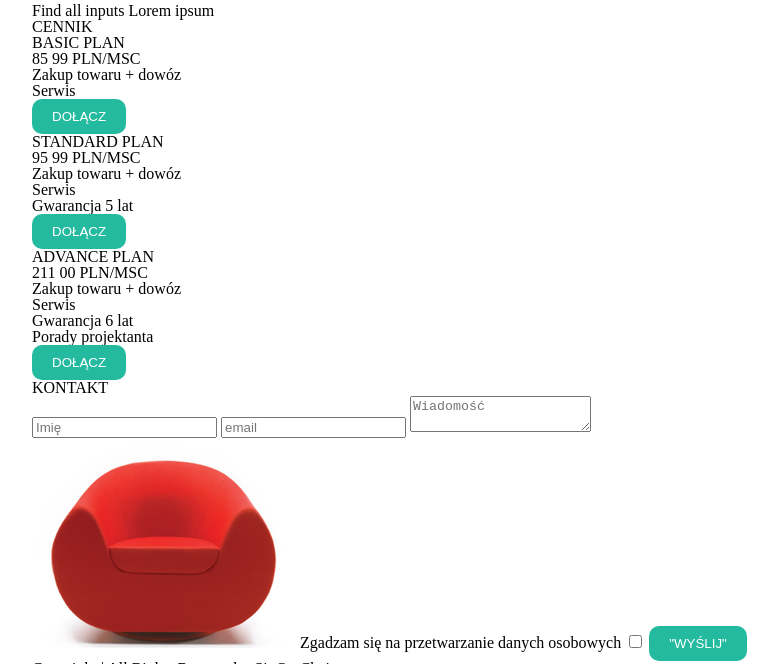
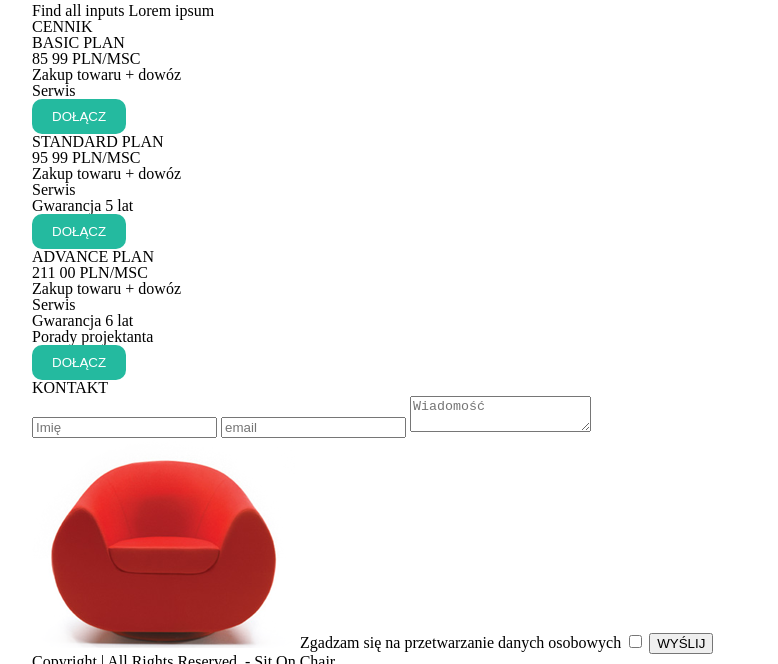
Before and after one commit to KonradKielpinski/Warsztaty-html, a plain HTML site: page index.html in a window 1280 px wide. Shown: the part 1074-1738 px from the top of the page, without its empty margins (83-861 px from the left). Drawn offline with Linux system fonts and the light colour scheme.

Commit message:
Update index.html

```diff
--- a/index.html
+++ b/index.html
@@ -8,13 +8,11 @@
 	</head>
 <body>
 	<header>
-    <div class="container">
 		<h1>
 			sit
 			<span>on</span>
 			chair
 		</h1>
-    </div>
 		<nav>
 			<ul>
 				<li>o firmie
@@ -126,7 +124,7 @@
 					<label>Zgadzam się na przetwarzanie danych osobowych
 					<input type="checkbox" name="checkbox" />
 					</label>
-                <button>"WYŚLIJ"</button>
+					<input type="submit" name="send" value="WYŚLIJ" />
 				</div>
 			</form>
 		</div>
```
Lines whose indentation alone changed are shown as unchanged.
